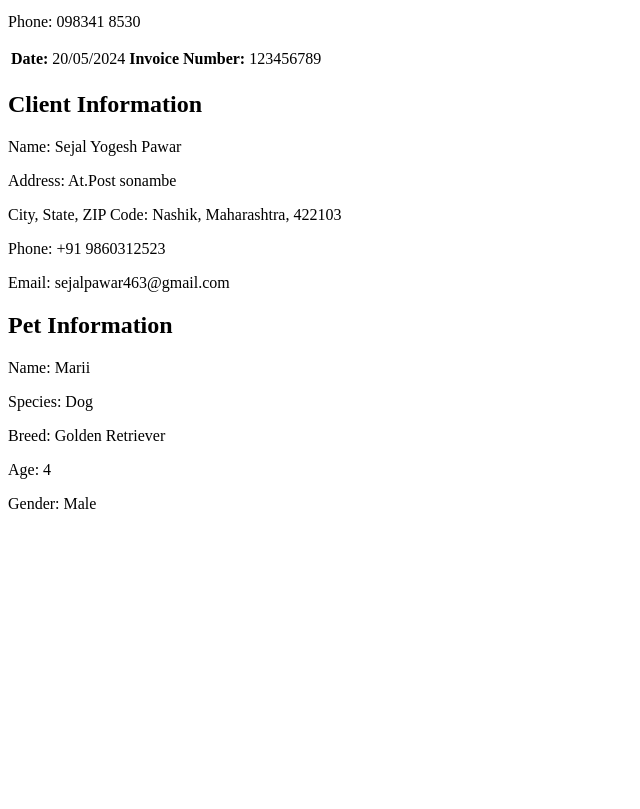
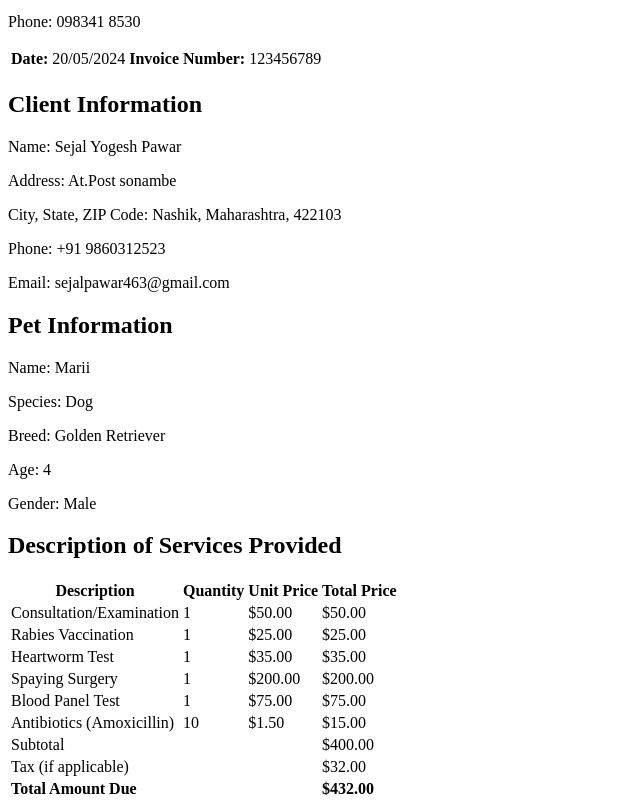
Before and after one commit to Sejall-pawar/icp-8-Assignment-21, a plain HTML site: page index.html in a window 1280 px wide. Shown: the part 101-910 px from the top of the page, without its empty margins (0-640 px from the left). Before the commit the page ends 800 px from the top, so only its background shows below. Drawn offline with Linux system fonts and the light colour scheme.

Commit message:
added dogs information

```diff
--- a/index.html
+++ b/index.html
@@ -39,6 +39,71 @@
   <p>Age: 4</p>
   <p>Gender: Male</p>
 </div>
+<div class="services">
+  <h2>Description of Services Provided</h2>
+  <table>
+      <thead>
+          <tr>
+              <th>Description</th>
+              <th>Quantity</th>
+              <th>Unit Price</th>
+              <th>Total Price</th>
+          </tr>
+      </thead>
+      <tbody>
+          <tr>
+              <td>Consultation/Examination</td>
+              <td>1</td>
+              <td>$50.00</td>
+              <td>$50.00</td>
+          </tr>
+          <tr>
+              <td>Rabies Vaccination</td>
+              <td>1</td>
+              <td>$25.00</td>
+              <td>$25.00</td>
+          </tr>
+          <tr>
+              <td>Heartworm Test</td>
+              <td>1</td>
+              <td>$35.00</td>
+              <td>$35.00</td>
+          </tr>
+          <tr>
+              <td>Spaying Surgery</td>
+              <td>1</td>
+              <td>$200.00</td>
+              <td>$200.00</td>
+          </tr>
+          <tr>
+              <td>Blood Panel Test</td>
+              <td>1</td>
+              <td>$75.00</td>
+              <td>$75.00</td>
+          </tr>
+          <tr>
+              <td>Antibiotics (Amoxicillin)</td>
+              <td>10</td>
+              <td>$1.50</td>
+              <td>$15.00</td>
+          </tr>
+      </tbody>
+      <tfoot>
+          <tr>
+              <td colspan="3" class="total">Subtotal</td>
+              <td>$400.00</td>
+          </tr>
+          <tr>
+              <td colspan="3" class="total">Tax (if applicable)</td>
+              <td>$32.00</td>
+          </tr>
+          <tr>
+              <td colspan="3" class="total"><strong>Total Amount Due</strong></td>
+              <td><strong>$432.00</strong></td>
+          </tr>
+      </tfoot>
+  </table>
+</div>
   </div>
 </body>
 </html>
```
